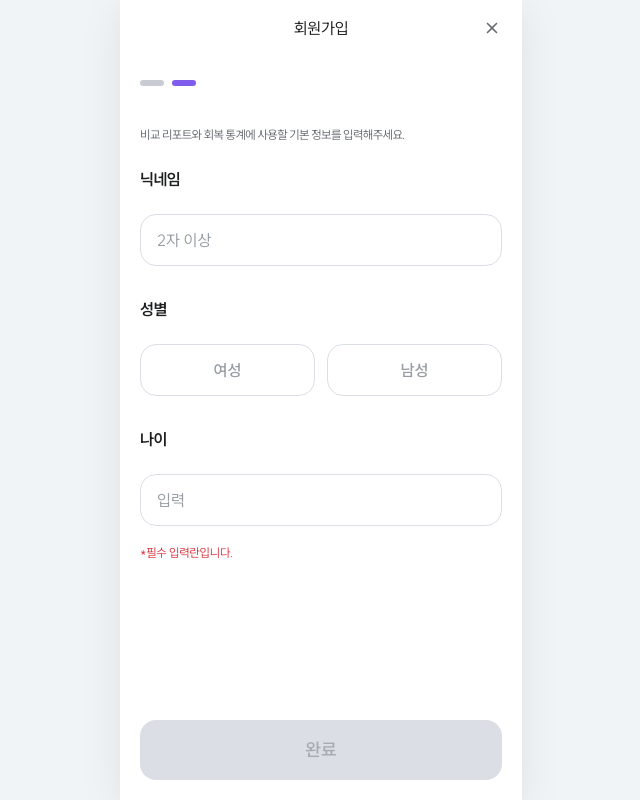
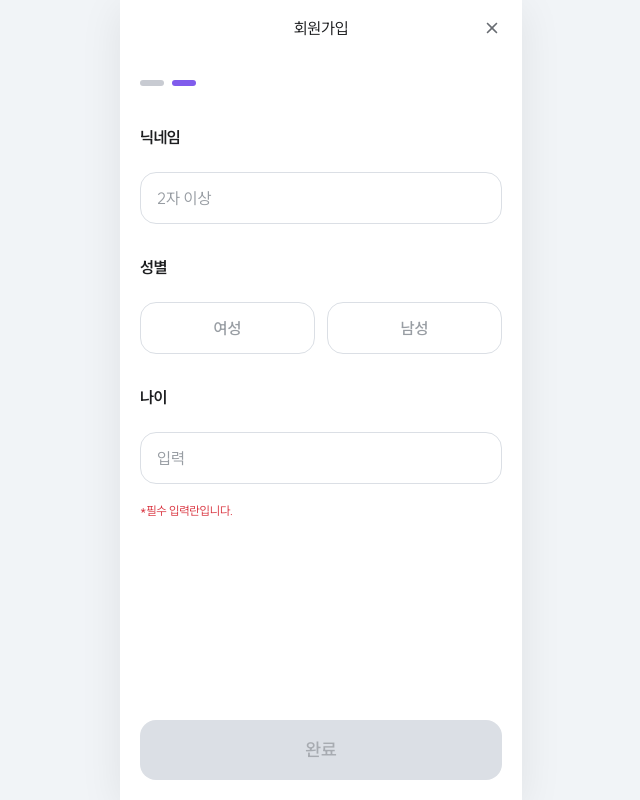
Before and after one commit to THRIVE-Hackathon/THRIVE-Backend, a Django app: page /accounts/profile/setup/ in a window 1280 px wide. Shown: the whole page, without its empty margins (319-959 px from the left). Run offline with Django 5.2, Linux system fonts and the light colour scheme; the visitor is signed in with stand-in values (Sample User, id 1).

Commit message:
fix: 회원가입 탭 상단 문구 제거

```diff
--- a/templates/accounts/profile_setup.html
+++ b/templates/accounts/profile_setup.html
@@ -19,8 +19,6 @@
   <span class="auth-steps__dot"></span>
   <span class="auth-steps__dot is-active"></span>
 </div>
-
-<p class="auth-caption">비교 리포트와 회복 통계에 사용할 기본 정보를 입력해주세요.</p>
 
 <form method="post" class="auth-form auth-form--profile auth-form--tall" data-auth="profile" novalidate>
   {% csrf_token %}
```
